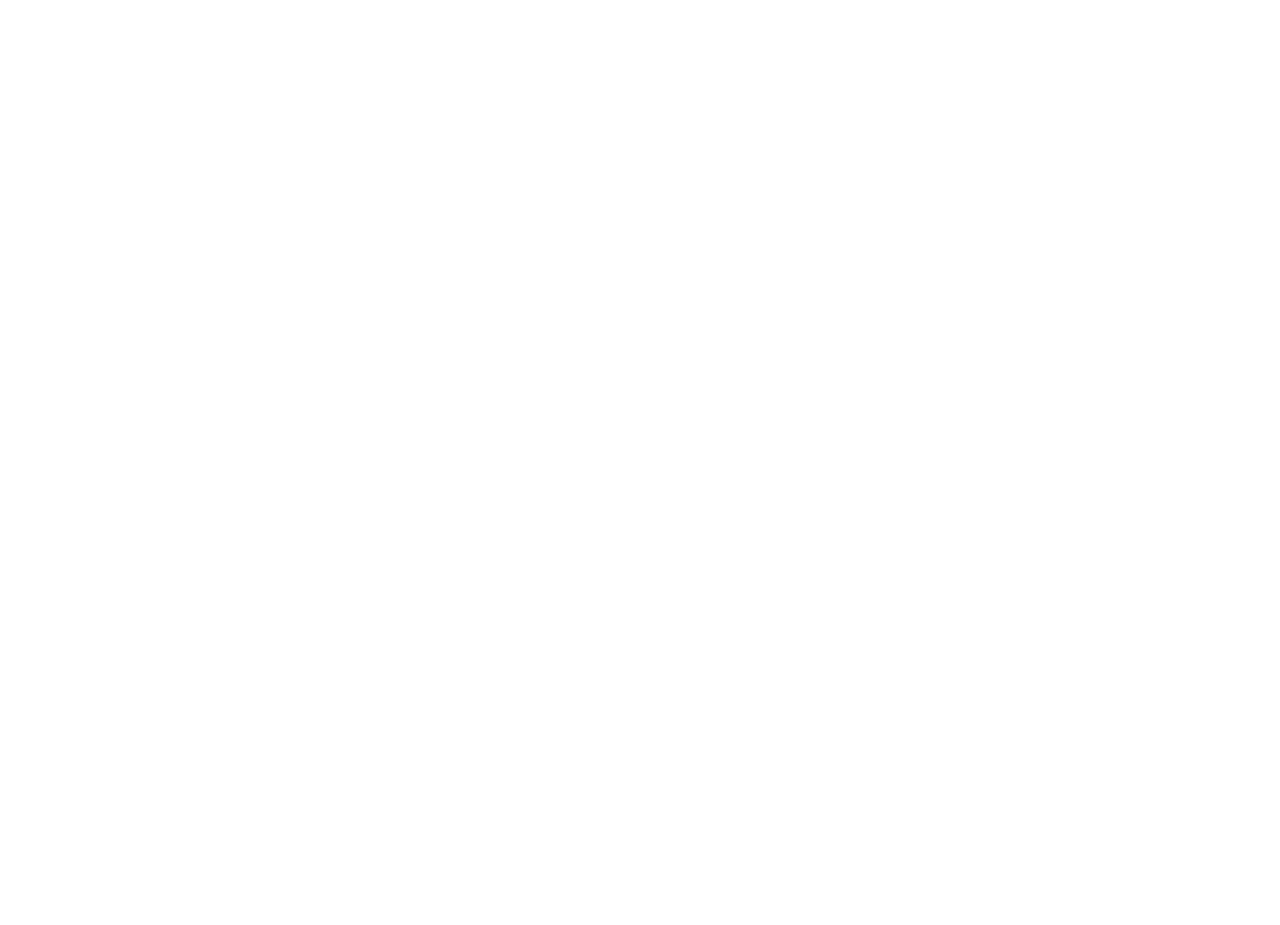
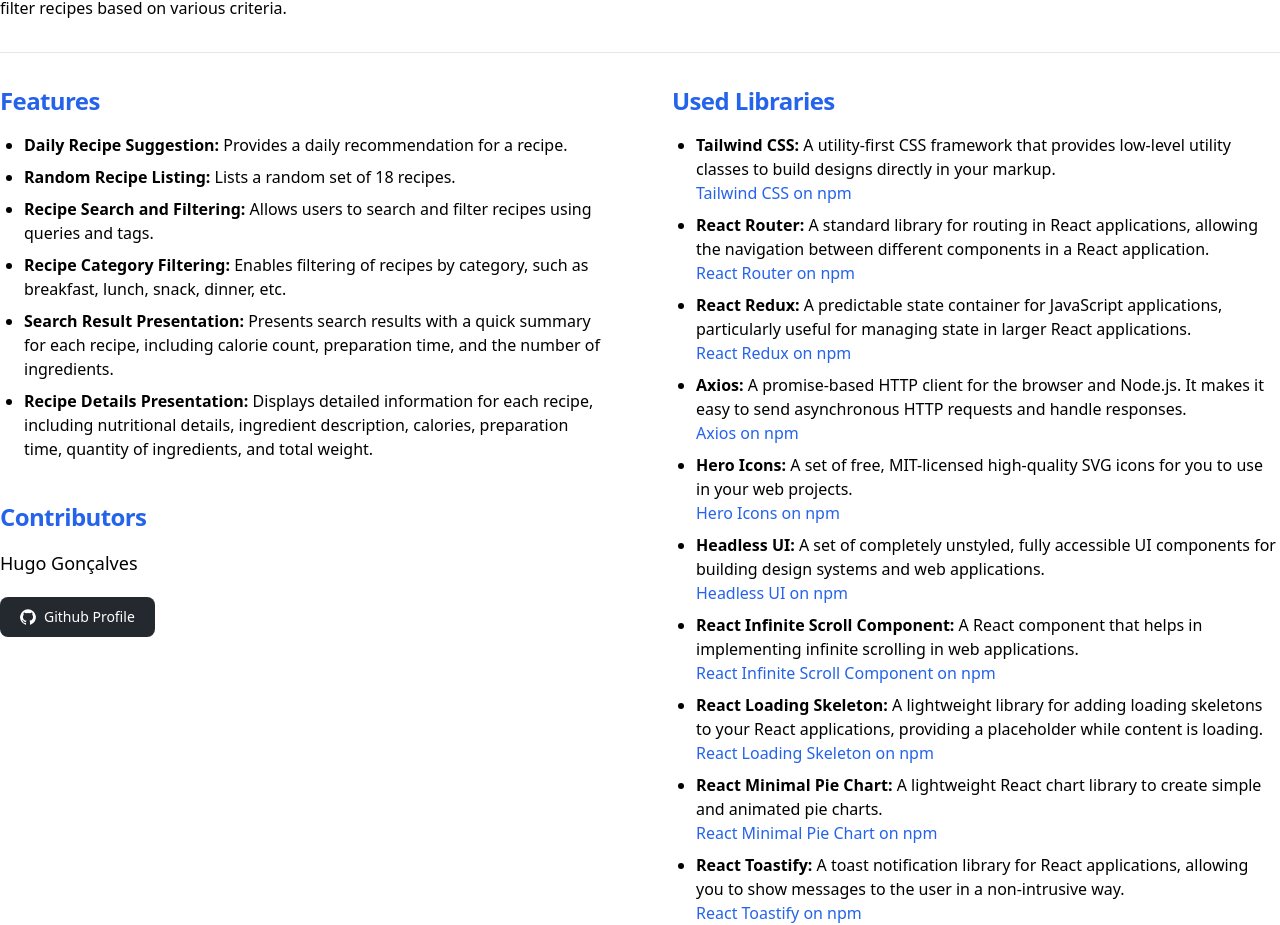
Before and after one commit to TDW-2023/tdw-mp2-hugo-goncalves, a React (Vite) app: page /about in a window 1280 px wide. Before the commit this address had no page. Shown: the part 296-1221 px from the top of the page. Before the commit the page ends 800 px from the top, so only its background shows below. Built offline with nearby package versions, Linux system fonts and the light colour scheme; a web font is replaced by a local one.

Commit message:
Added static page About project

```diff
--- a/package.json
+++ b/package.json
@@ -26,8 +26,7 @@
     "react-loading-skeleton": "^3.3.1",
     "react-minimal-pie-chart": "^8.4.0",
     "react-redux": "^8.1.3",
-    "react-router-dom": "^6.20.0",
-    "use-local-storage": "^3.0.0"
+    "react-router-dom": "^6.20.0"
   },
   "devDependencies": {
     "@testing-library/jest-dom": "^6.1.4",
--- a/src/app/App.jsx
+++ b/src/app/App.jsx
@@ -3,6 +3,7 @@
 import Navbar from "../components/Navbar/Navbar.jsx";
 import SearchPage from "../pages/SearchPage.jsx";
 import RecipePage from "../pages/RecipePage.jsx";
+import AboutPage from "../pages/AboutPage.jsx";
 
 const router = createBrowserRouter([
   {
@@ -23,6 +24,10 @@
     path: "/recipes/:recipeId",
     element: <RecipePage />,
   },
+  {
+    path: "/about",
+    element: <AboutPage />,
+  }
 ]);
 
 function App() {
--- /dev/null
+++ b/src/pages/AboutPage.jsx
@@ -0,0 +1,142 @@
+export default function AboutPage() {
+  return (
+    <div className="flex dark:bg-gray-950 h-screen">
+      <div className="container mx-auto my-16">
+        <h1 className="text-3xl font-extrabold tracking-tight text-gray-900 dark:text-white">
+          Yummy
+        </h1>
+        <h2 className="text-lg font-bold tracking-tight sm:text-2xl text-blue-600">
+          About
+        </h2>
+        <p className="mt-4 text-black dark:text-white font-medium">
+          Yummy is a frontend project developed using React in the context of <span className="text-blue-600">TDW 2023</span> course.
+          It serves as an online recipe indexer. The primary functionality revolves around consuming data from the Edamam API, a comprehensive source of recipe information.
+          The application offers a user-friendly interface allowing individuals to search and filter recipes based on various criteria.
+        </p>
+        <hr className="mt-8" />
+        <div className="grid grid-cols-2 mt-8 gap-16">
+          <div>
+            <div>
+              <h2 className="text-lg font-bold tracking-tight sm:text-2xl text-blue-600">
+                Features
+              </h2>
+              <ul className="mt-4 ms-6 text-black dark:text-white list-disc space-y-2">
+                <li>
+                  <strong>Daily Recipe Suggestion:</strong> Provides a daily recommendation for a recipe.
+                </li>
+                <li>
+                  <strong>Random Recipe Listing:</strong> Lists a random set of 18 recipes.
+                </li>
+                <li>
+                  <strong>Recipe Search and Filtering:</strong> Allows users to search and filter recipes using queries and tags.
+                </li>
+                <li>
+                  <strong>Recipe Category Filtering:</strong> Enables filtering of recipes by category, such as breakfast, lunch, snack, dinner, etc.
+                </li>
+                <li>
+                  <strong>Search Result Presentation:</strong> Presents search results with a quick summary for each recipe, including calorie count, preparation time, and the number of ingredients.
+                </li>
+                <li>
+                  <strong>Recipe Details Presentation:</strong> Displays detailed information for each recipe, including nutritional details, ingredient description, calories, preparation time, quantity of ingredients, and total weight.
+                </li>
+              </ul>
+            </div>
+            <div className="mt-10">
+              <h2 className="text-lg font-bold tracking-tight sm:text-2xl text-blue-600">
+                Contributors
+              </h2>
+              <a href="https://github.com/Hugo1307" >
+                <p className="mt-4 text-lg font-medium">
+                  Hugo Gonçalves
+                </p>
+                <button type="button" className="mt-5 text-white bg-[#24292F] hover:bg-[#24292F]/90 focus:ring-4 focus:outline-none focus:ring-[#24292F]/50 font-medium rounded-lg text-sm px-5 py-2.5 text-center inline-flex items-center dark:focus:ring-gray-500 dark:hover:bg-[#050708]/30 me-2 mb-2">
+                  <svg className="w-4 h-4 me-2" aria-hidden="true" xmlns="http://www.w3.org/2000/svg" fill="currentColor" viewBox="0 0 20 20">
+                    <path d="M10 .333A9.911 9.911 0 0 0 6.866 19.65c.5.092.678-.215.678-.477 0-.237-.01-1.017-.014-1.845-2.757.6-3.338-1.169-3.338-1.169a2.627 2.627 0 0 0-1.1-1.451c-.9-.615.07-.6.07-.6a2.084 2.084 0 0 1 1.518 1.021 2.11 2.11 0 0 0 2.884.823c.044-.503.268-.973.63-1.325-2.2-.25-4.516-1.1-4.516-4.9A3.832 3.832 0 0 1 4.7 7.068a3.56 3.56 0 0 1 .095-2.623s.832-.266 2.726 1.016a9.409 9.409 0 0 1 4.962 0c1.89-1.282 2.717-1.016 2.717-1.016.366.83.402 1.768.1 2.623a3.827 3.827 0 0 1 1.02 2.659c0 3.807-2.319 4.644-4.525 4.889a2.366 2.366 0 0 1 .673 1.834c0 1.326-.012 2.394-.012 2.72 0 .263.18.572.681.475A9.911 9.911 0 0 0 10 .333Z"/>
+                  </svg>
+                  Github Profile
+                </button>
+              </a>
+            </div>
+          </div>
+          <div>
+            <h2 className="text-lg font-bold tracking-tight sm:text-2xl text-blue-600">
+              Used Libraries
+            </h2>
+            <ul className="mt-4 ms-6 text-black dark:text-white list-disc space-y-2">
+              <li>
+                <strong>Tailwind CSS:</strong> A utility-first CSS framework that provides low-level utility classes to build designs directly in your markup.
+                <a href="https://www.npmjs.com/package/tailwindcss" target="_blank" rel="noopener noreferrer" className="text-blue-600">
+                  <p>Tailwind CSS on npm</p>
+                </a>
+              </li>
+
+              <li>
+                <strong>React Router:</strong> A standard library for routing in React applications, allowing the navigation between different components in a React application.
+                <a href="https://www.npmjs.com/package/react-router-dom" target="_blank" rel="noopener noreferrer" className="text-blue-600">
+                  <p>React Router on npm</p>
+                </a>
+              </li>
+
+              <li>
+                <strong>React Redux:</strong> A predictable state container for JavaScript applications, particularly useful for managing state in larger React applications.
+                <a href="https://www.npmjs.com/package/react-redux" target="_blank" rel="noopener noreferrer" className="text-blue-600">
+                  <p>React Redux on npm</p>
+                </a>
+              </li>
+
+              <li>
+                <strong>Axios:</strong> A promise-based HTTP client for the browser and Node.js. It makes it easy to send asynchronous HTTP requests and handle responses.
+                <a href="https://www.npmjs.com/package/axios" target="_blank" rel="noopener noreferrer" className="text-blue-600">
+                  <p>Axios on npm</p>
+                </a>
+              </li>
+
+              <li>
+                <strong>Hero Icons:</strong> A set of free, MIT-licensed high-quality SVG icons for you to use in your web projects.
+                <a href="https://www.npmjs.com/package/@heroicons/react" target="_blank" rel="noopener noreferrer" className="text-blue-600">
+                  <p>Hero Icons on npm</p>
+                </a>
+              </li>
+
+              <li>
+                <strong>Headless UI:</strong> A set of completely unstyled, fully accessible UI components for building design systems and web applications.
+                <a href="https://www.npmjs.com/package/@headlessui/react" target="_blank" rel="noopener noreferrer" className="text-blue-600">
+                  <p>Headless UI on npm</p>
+                </a>
+              </li>
+
+              <li>
+                <strong>React Infinite Scroll Component:</strong> A React component that helps in implementing infinite scrolling in web applications.
+                <a href="https://www.npmjs.com/package/react-infinite-scroll-component" target="_blank" rel="noopener noreferrer" className="text-blue-600">
+                  <p>React Infinite Scroll Component on npm</p>
+                </a>
+              </li>
+
+              <li>
+                <strong>React Loading Skeleton:</strong> A lightweight library for adding loading skeletons to your React applications, providing a placeholder while content is loading.
+                <a href="https://www.npmjs.com/package/react-loading-skeleton" target="_blank" rel="noopener noreferrer" className="text-blue-600">
+                  <p>React Loading Skeleton on npm</p>
+                </a>
+              </li>
+
+              <li>
+                <strong>React Minimal Pie Chart:</strong> A lightweight React chart library to create simple and animated pie charts.
+                <a href="https://www.npmjs.com/package/react-minimal-pie-chart" target="_blank" rel="noopener noreferrer" className="text-blue-600">
+                  <p>React Minimal Pie Chart on npm</p>
+                </a>
+              </li>
+
+              <li>
+                <strong>React Toastify:</strong> A toast notification library for React applications, allowing you to show messages to the user in a non-intrusive way.
+                <a href="https://www.npmjs.com/package/react-toastify" target="_blank" rel="noopener noreferrer" className="text-blue-600">
+                  <p>React Toastify on npm</p>
+                </a>
+              </li>
+            </ul>
+          </div>
+        </div>
+      </div>
+    </div>
+
+  );
+}
```
